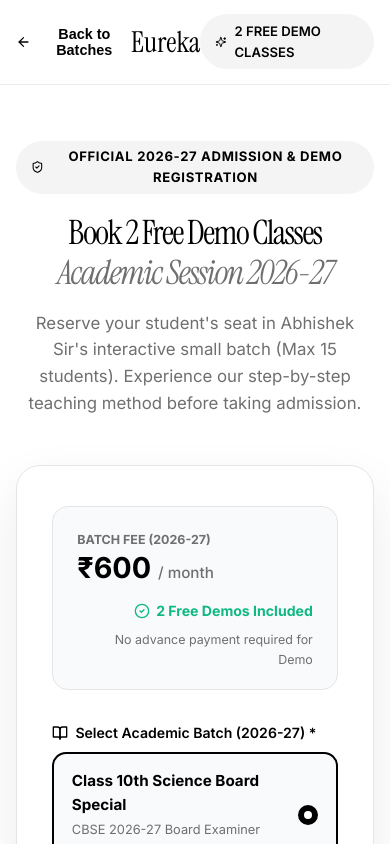
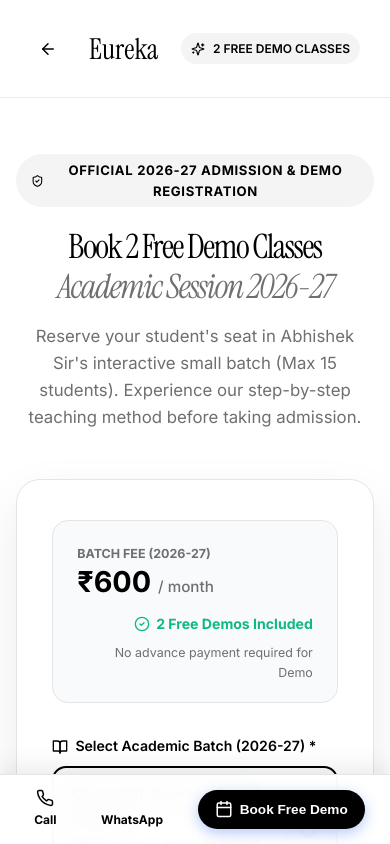
Before and after one commit to AtharvTiwari0/Eureka, a React (Vite) app: page / in a window 390 px wide. Both pictures are taken after a click on the button "Book Free Demo". Shown: the top 844 px of the page. Built offline with nearby package versions, Linux system fonts and the light colour scheme.

Commit message:
Fix mobile header layout, subscreen navigation bars, button squeezing, and floating dock

```diff
--- a/src/App.jsx
+++ b/src/App.jsx
@@ -27,46 +27,61 @@
 
   if (activeScreen === 'study-materials') {
     return (
+      <>
         <StudyMaterialsScreen
           onBackToHome={() => navigateTo('home')}
           onNavigateToBookDemo={(batch) => navigateTo('book-demo', batch)}
         />
+        <MobileBottomNav activeScreen={activeScreen} onNavigate={(screen) => navigateTo(screen)} />
+      </>
     );
   }
 
   if (activeScreen === 'ask-to-sir') {
     return (
+      <>
         <AskToSirScreen
           onBackToHome={() => navigateTo('home')}
         />
+        <MobileBottomNav activeScreen={activeScreen} onNavigate={(screen) => navigateTo(screen)} />
+      </>
     );
   }
 
   if (activeScreen === 'book-demo') {
     return (
+      <>
         <BookDemoScreen
           initialBatch={selectedBatch}
           onBackToBatches={() => navigateTo('batches')}
           onBackToHome={() => navigateTo('home')}
         />
+        <MobileBottomNav activeScreen={activeScreen} onNavigate={(screen) => navigateTo(screen)} />
+      </>
     );
   }
 
   if (activeScreen === 'batches') {
     return (
+      <>
         <BatchesScreen
           onBackToHome={() => navigateTo('home')}
           onNavigateToBookDemo={(batchName) => navigateTo('book-demo', batchName)}
         />
+        <MobileBottomNav activeScreen={activeScreen} onNavigate={(screen) => navigateTo(screen)} />
+      </>
     );
   }
 
   if (activeScreen === 'meet-teacher') {
     return (
+      <>
         <MeetTeacherScreen
           onBackToHome={() => navigateTo('home')}
           onBookCallClick={(batch) => navigateTo('book-demo', batch)}
         />
+        <MobileBottomNav activeScreen={activeScreen} onNavigate={(screen) => navigateTo(screen)} />
+      </>
     );
   }
 
--- a/src/components/AskToSirScreen.jsx
+++ b/src/components/AskToSirScreen.jsx
@@ -51,6 +51,7 @@
         }}
       >
         <div
+          className="subscreen-header-inner"
           style={{
             maxWidth: '80rem',
             margin: '0 auto',
@@ -61,6 +62,7 @@
         >
           <button
             onClick={onBackToHome}
+            className="subscreen-back-btn"
             style={{
               background: 'transparent',
               border: 'none',
@@ -90,7 +92,10 @@
             Eureka
           </span>
 
-          <div style={{ display: 'flex', alignItems: 'center', gap: '0.5rem', background: '#F4F4F4', padding: '0.4rem 0.9rem', borderRadius: '9999px', fontSize: '0.82rem', fontWeight: 600 }}>
+          <div
+            className="subscreen-badge"
+            style={{ display: 'flex', alignItems: 'center', gap: '0.5rem', background: '#F4F4F4', padding: '0.4rem 0.9rem', borderRadius: '9999px', fontSize: '0.82rem', fontWeight: 600 }}
+          >
             <Sparkles size={14} color="#000000" />
             <span>DIRECT TEACHER DOUBT CELL</span>
           </div>
--- a/src/components/BatchesScreen.jsx
+++ b/src/components/BatchesScreen.jsx
@@ -90,6 +90,7 @@
         }}
       >
         <div
+          className="subscreen-header-inner"
           style={{
             maxWidth: '80rem',
             margin: '0 auto',
@@ -100,6 +101,7 @@
         >
           <button
             onClick={onBackToHome}
+            className="subscreen-back-btn"
             style={{
               background: 'transparent',
               border: 'none',
@@ -131,6 +133,7 @@
 
           <button
             onClick={() => handleBookDemoClick('Class 10th Science Board Special')}
+            className="subscreen-cta-btn"
             style={{
               background: '#000000',
               color: '#FFFFFF',
--- a/src/components/BookDemoScreen.jsx
+++ b/src/components/BookDemoScreen.jsx
@@ -55,6 +55,7 @@
         }}
       >
         <div
+          className="subscreen-header-inner"
           style={{
             maxWidth: '80rem',
             margin: '0 auto',
@@ -66,6 +67,7 @@
           <div style={{ display: 'flex', alignItems: 'center', gap: '1rem' }}>
             <button
               onClick={onBackToBatches || onBackToHome}
+              className="subscreen-back-btn"
               style={{
                 background: 'transparent',
                 border: 'none',
@@ -96,7 +98,10 @@
             Eureka
           </span>
 
-          <div style={{ display: 'flex', alignItems: 'center', gap: '0.5rem', background: '#F4F4F4', padding: '0.4rem 0.9rem', borderRadius: '9999px', fontSize: '0.82rem', fontWeight: 600 }}>
+          <div
+            className="subscreen-badge"
+            style={{ display: 'flex', alignItems: 'center', gap: '0.5rem', background: '#F4F4F4', padding: '0.4rem 0.9rem', borderRadius: '9999px', fontSize: '0.82rem', fontWeight: 600 }}
+          >
             <Sparkles size={14} color="#000000" />
             <span>2 FREE DEMO CLASSES</span>
           </div>
--- a/src/components/MeetTeacherScreen.jsx
+++ b/src/components/MeetTeacherScreen.jsx
@@ -20,6 +20,7 @@
         }}
       >
         <div
+          className="subscreen-header-inner"
           style={{
             maxWidth: '80rem',
             margin: '0 auto',
@@ -43,7 +44,7 @@
               fontWeight: 500,
               transition: 'color 0.2s ease',
             }}
-            className="hover:text-black"
+            className="subscreen-back-btn hover:text-black"
           >
             <ArrowLeft size={18} color="#000000" />
             <span>Back to Home</span>
@@ -66,6 +67,7 @@
           {/* Book Demo CTA Button */}
           <button
             onClick={() => onBookCallClick('Class 10th Science Board Special')}
+            className="subscreen-cta-btn"
             style={{
               background: '#000000',
               color: '#FFFFFF',
--- a/src/components/StudyMaterialsScreen.jsx
+++ b/src/components/StudyMaterialsScreen.jsx
@@ -18,6 +18,7 @@
         }}
       >
         <div
+          className="subscreen-header-inner"
           style={{
             maxWidth: '80rem',
             margin: '0 auto',
@@ -28,6 +29,7 @@
         >
           <button
             onClick={onBackToHome}
+            className="subscreen-back-btn"
             style={{
               background: 'transparent',
               border: 'none',
@@ -59,6 +61,7 @@
 
           <button
             onClick={() => onNavigateToBookDemo && onNavigateToBookDemo('Class 10th Science Board Special')}
+            className="subscreen-cta-btn"
             style={{
               background: '#000000',
               color: '#FFFFFF',
--- a/src/index.css
+++ b/src/index.css
@@ -540,4 +540,43 @@
     width: calc(100% - 1.5rem) !important;
     padding: 1.2rem 1rem !important;
   }
+
+  /* Desktop CTA button hidden on mobile top header (handled by bottom floating dock) */
+  .aethera-nav-cta {
+    display: none !important;
+  }
+
+  /* Subscreen responsive header tuning */
+  .subscreen-header-inner {
+    padding: 0.7rem 0.85rem !important;
+  }
+
+  .subscreen-back-btn {
+    padding: 0.4rem 0.6rem !important;
+    font-size: 0.82rem !important;
+  }
+
+  .subscreen-back-btn span {
+    display: none !important;
+  }
+
+  .subscreen-cta-btn {
+    padding: 0.45rem 0.85rem !important;
+    font-size: 0.78rem !important;
+  }
+
+  .subscreen-cta-btn span {
+    font-size: 0.78rem !important;
+  }
+
+  .subscreen-badge {
+    padding: 0.35rem 0.65rem !important;
+    font-size: 0.75rem !important;
+  }
+
+  /* Responsive teacher grid */
+  .teacher-grid-responsive {
+    grid-template-columns: 1fr !important;
+    gap: 2rem !important;
+  }
 }
```
Lines whose indentation alone changed are shown as unchanged.
